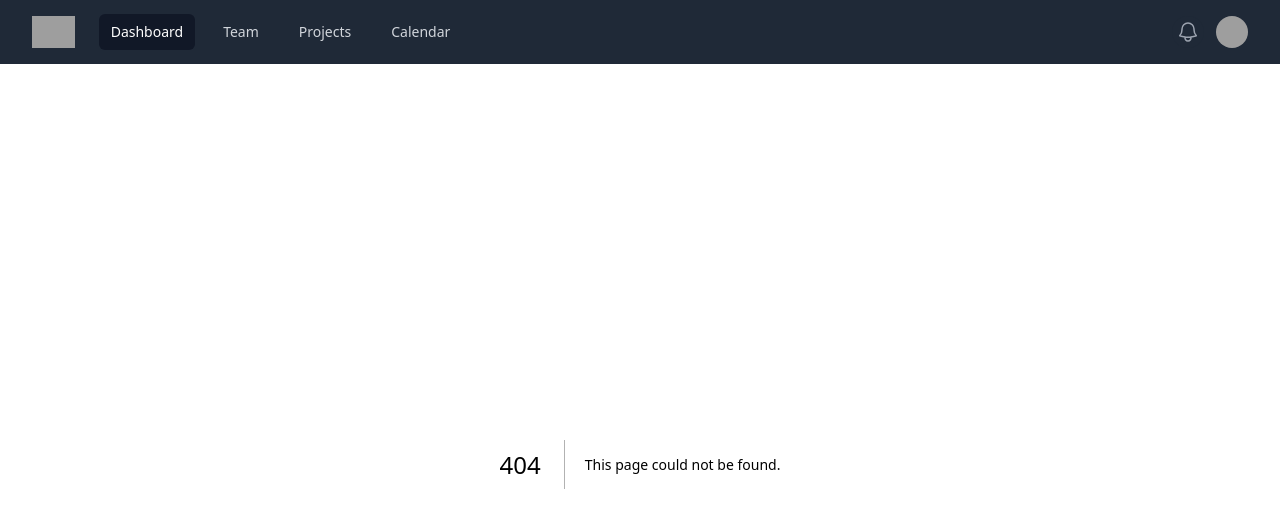
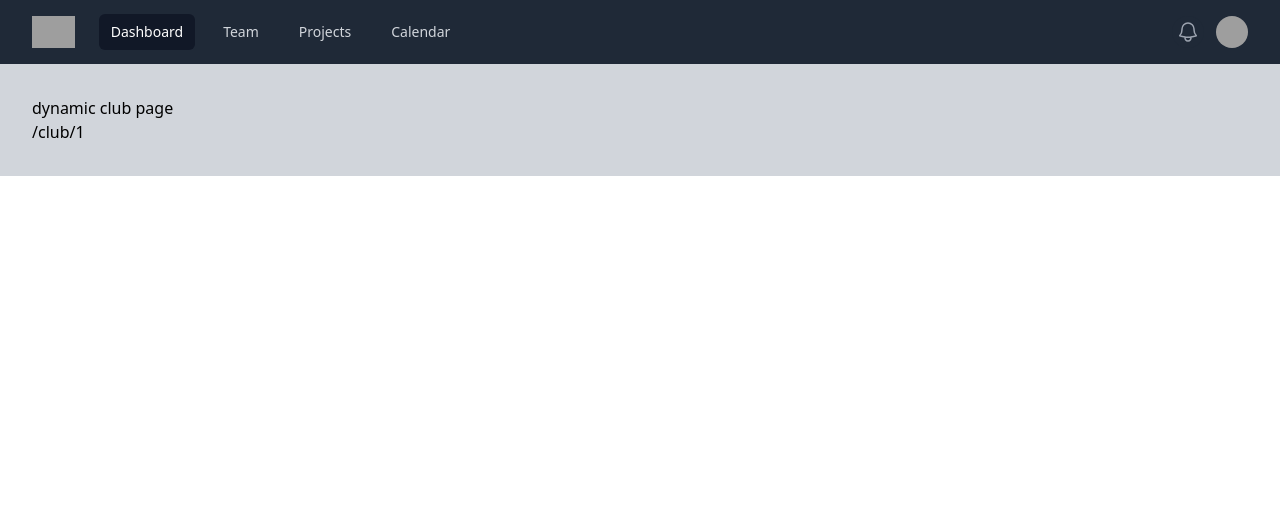
Before and after one commit to dylpckl/bookdv2, a Next.js app: page /club/1 in a window 1280 px wide. Before the commit this address had no page. Shown: the top 528 px of the page. Built offline with nearby package versions, Linux system fonts and the light colour scheme; grey boxes are pictures that could not be loaded.

Commit message:
scaffold dynamic routes

```diff
--- /dev/null
+++ b/app/club/[clubid]/[contestid]/page.js
@@ -0,0 +1,9 @@
+import React from 'react'
+
+function page() {
+  return (
+    <div>page</div>
+  )
+}
+
+export default page
--- /dev/null
+++ b/app/club/[clubid]/page.js
@@ -0,0 +1,13 @@
+'use client'
+import { usePathname } from 'next/navigation'
+
+export default function page({ params }) {
+    const pathname = usePathname();
+    return (
+        <div>
+            <h1>dynamic club page</h1>
+            <p>{pathname}</p>
+
+        </div>
+    )
+}
--- /dev/null
+++ b/app/club/page.js
@@ -0,0 +1,19 @@
+import React from 'react'
+
+function page() {
+  return (
+    <div>
+
+      <h1>clubs page</h1>
+      <div className='flex gap-4'>
+        <a href="/club/1">go to club 1</a>
+        <a href="/club/2">go to club 2</a>
+        <a href="/club/3">go to club 3</a>
+      </div>
+
+
+    </div>
+  )
+}
+
+export default page
--- a/app/head.tsx
+++ b/app/head.tsx
@@ -1,10 +1,19 @@
 export default function Head() {
   return (
     <>
-      <title>Create Next App</title>
-      <meta content="width=device-width, initial-scale=1" name="viewport" />
-      <meta name="description" content="Generated by create next app" />
-      <link rel="icon" href="/favicon.ico" />
+      <title>bookd</title>
+      <meta
+        content="width=device-width, initial-scale=1"
+        name="viewport"
+      />
+      <meta
+        name="description"
+        content="Generated by create next app"
+      />
+      <link
+        rel="icon"
+        href="/favicon.ico"
+      />
     </>
-  )
+  );
 }
--- a/app/layout.jsx
+++ b/app/layout.jsx
@@ -44,7 +44,7 @@ export default function RootLayout({ children }) {
                       <div className="flex space-x-4">
                         {/* Current: "bg-gray-900 text-white", Default: "text-gray-300 hover:bg-gray-700 hover:text-white" */}
                         <a
-                          href="#"
+                          href="/club"
                           className="rounded-md bg-gray-900 px-3 py-2 text-sm font-medium text-white"
                         >
                           Dashboard
@@ -261,7 +261,7 @@ export default function RootLayout({ children }) {
           )}
         </Disclosure>
 
-        {children}
+        <div className="bg-gray-300 p-8">{children}</div>
       </body>
     </html>
   );
--- a/app/page.tsx
+++ b/app/page.tsx
@@ -1,8 +1,8 @@
-import Image from "next/image";
-import styles from "./page.module.css";
 
 export default function Home() {
   return <div className="bg-pink-300">
+
     page
-  </div>;
+
+    </div>;
 }
--- a/package.json
+++ b/package.json
@@ -18,6 +18,7 @@
     "eslint": "8.29.0",
     "eslint-config-next": "13.0.6",
     "next": "13.0.6",
+    "next-auth": "^4.18.0",
     "postcss": "^8.4.19",
     "react": "18.2.0",
     "react-dom": "18.2.0",
--- /dev/null
+++ b/pages/api/auth/[...nextauth].js
@@ -0,0 +1,15 @@
+import NextAuth from "next-auth"
+import GithubProvider from "next-auth/providers/github"
+
+export const authOptions = {
+  // Configure one or more authentication providers
+  providers: [
+    GithubProvider({
+      clientId: process.env.GITHUB_ID,
+      clientSecret: process.env.GITHUB_SECRET,
+    }),
+    // ...add more providers here
+  ],
+}
+
+export default NextAuth(authOptions)
--- a/tsconfig.json
+++ b/tsconfig.json
@@ -20,6 +20,6 @@
       }
     ]
   },
-  "include": ["next-env.d.ts", "**/*.ts", "**/*.tsx", ".next/types/**/*.ts", "app/layout.jsx"],
+  "include": ["next-env.d.ts", "**/*.ts", "**/*.tsx", ".next/types/**/*.ts", "app/layout.jsx", "app/club/page.js"],
   "exclude": ["node_modules"]
 }
```
Also changed, not shown: 1 other file (tests, documents, lock files or other folders).
